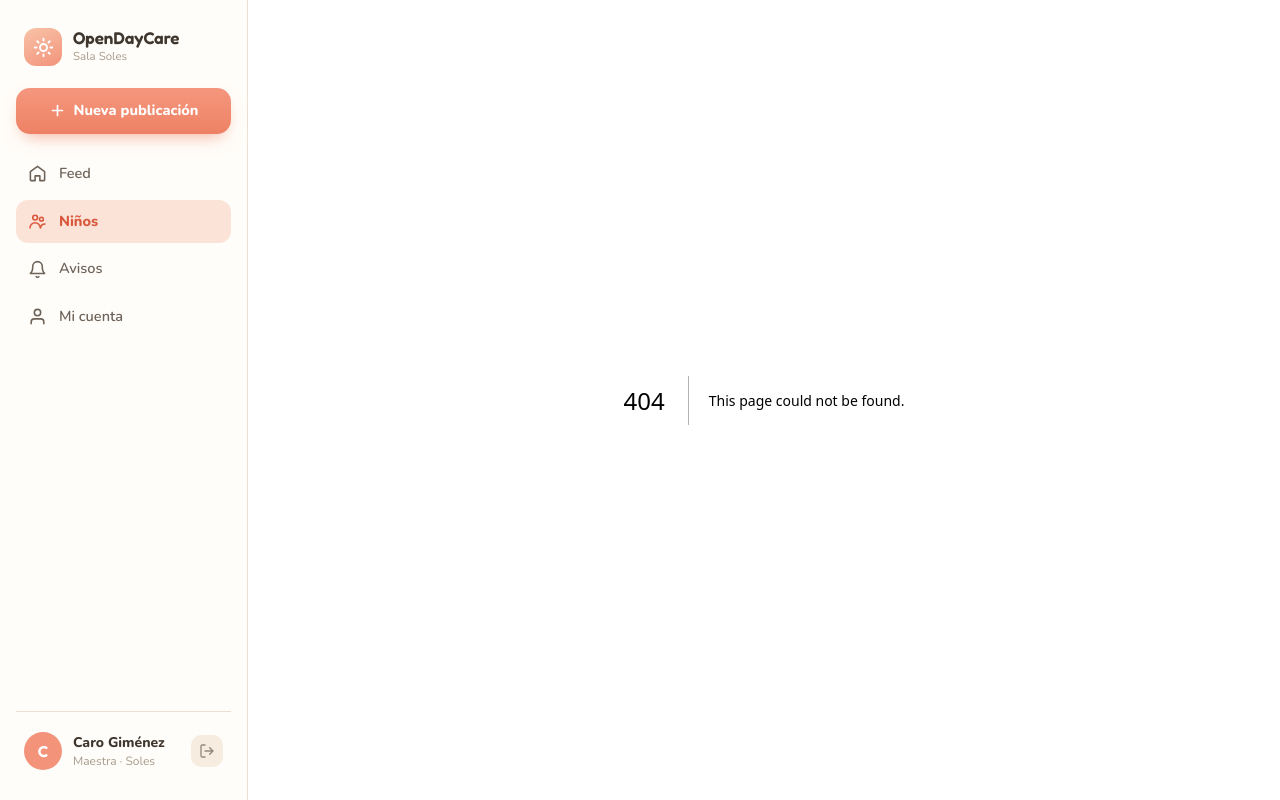
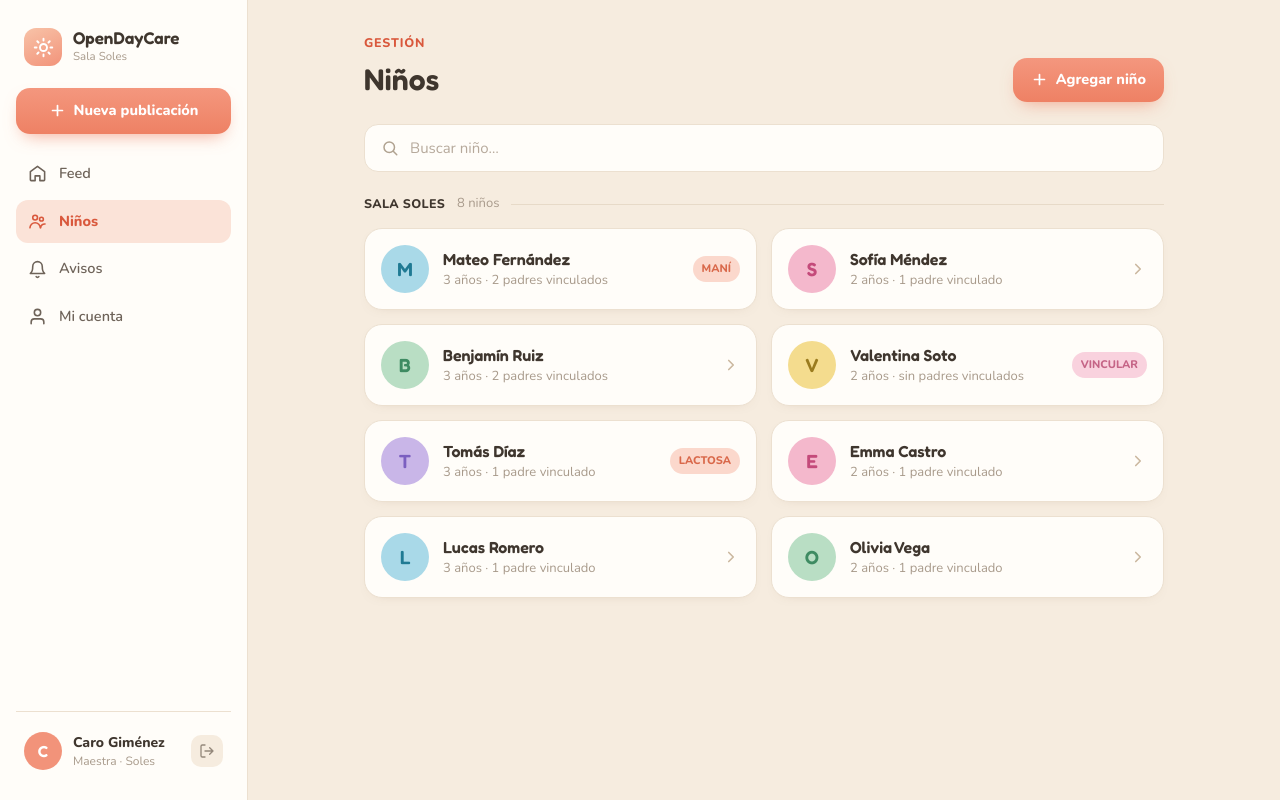
Before and after one commit to Mikkew/open-daycare, a Next.js app: page /kids in a window 1280 px wide. Before the commit this address had no page. Built offline with nearby package versions, Linux system fonts and the light colour scheme.

Commit message:
feat(spec-02): add /kids page with header and ChildrenList

```diff
--- /dev/null
+++ b/app/kids/page.tsx
@@ -0,0 +1,44 @@
+import ChildrenList from "@/app/components/ChildrenList";
+
+function PlusIcon() {
+  return (
+    <svg
+      width="17"
+      height="17"
+      viewBox="0 0 24 24"
+      fill="none"
+      stroke="#fff"
+      strokeWidth="2.4"
+      strokeLinecap="round"
+      strokeLinejoin="round"
+    >
+      <path d="M12 5v14M5 12h14" />
+    </svg>
+  );
+}
+
+export default function KidsPage() {
+  return (
+    <div className="mx-auto w-full max-w-[880px] px-10 py-[34px] pb-20">
+      <div className="mb-[22px] flex items-end justify-between gap-4">
+        <div>
+          <div className="mb-1 text-[12.5px] font-extrabold tracking-[0.8px] text-[#D9583C]">
+            GESTIÓN
+          </div>
+          <h1 className="m-0 font-fredoka text-[30px] font-semibold text-[#3F362E]">
+            Niños
+          </h1>
+        </div>
+        <a
+          href="#"
+          className="flex items-center gap-2 rounded-[14px] bg-[linear-gradient(180deg,#F4977E,#EE8164)] px-[18px] py-[11px] text-[14.5px] font-extrabold text-white shadow-[0_8px_18px_-8px_rgba(238,129,100,0.7)]"
+        >
+          <PlusIcon />
+          Agregar niño
+        </a>
+      </div>
+
+      <ChildrenList />
+    </div>
+  );
+}
```
